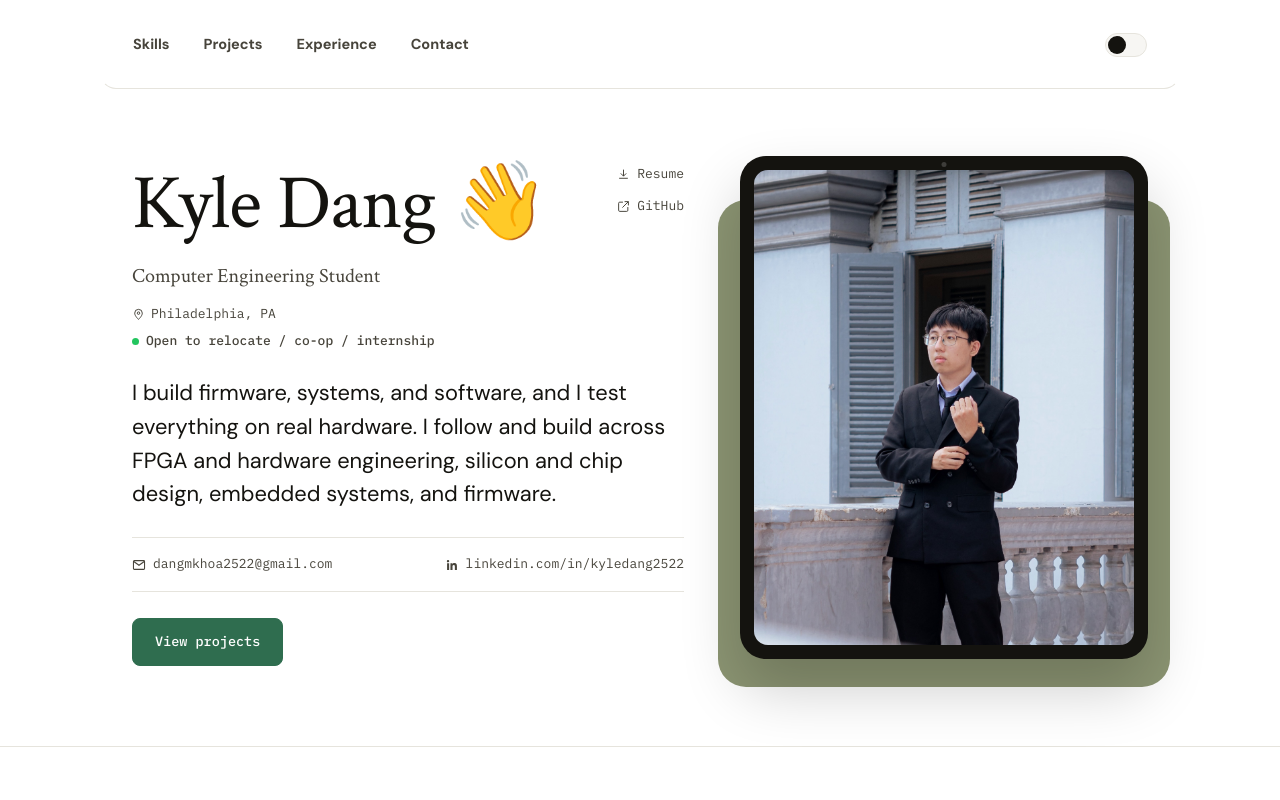
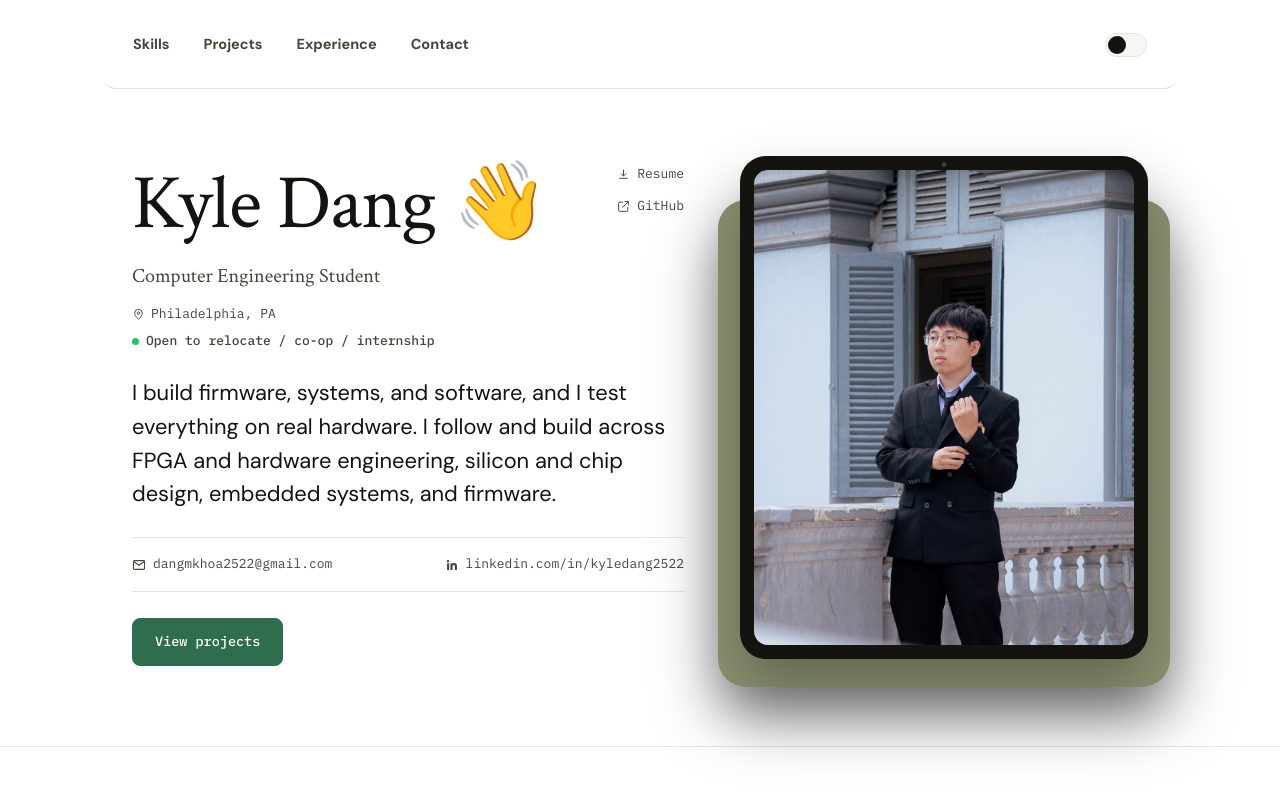
Before and after one commit to kct26/Personal-Website, a Next.js app: page / in a window 1280 px wide. Shown: the top 800 px of the page. Built offline with nearby package versions, Linux system fonts and the light colour scheme.

Commit message:
Add shadow

```diff
--- a/src/components/Hero/Hero.module.css
+++ b/src/components/Hero/Hero.module.css
@@ -157,6 +157,8 @@
   background: var(--decorative-green);
   border-radius: 28px;
   z-index: 0;
+  box-shadow: 0 30px 60px rgba(0, 0, 0, 0.5);
+
 }
 
 /* iPad-style bezel — dark uniform border around the photo like a
@@ -168,7 +170,7 @@
   background: var(--ink);
   border-radius: 26px;
   padding: 14px;
-  box-shadow: 0 30px 60px rgba(0, 0, 0, 0.2);
+  box-shadow: 0 30px 60px rgba(0, 0, 0, 0.3);
 }
 
 /* front-camera dot — the small detail that actually reads as "tablet"
```
